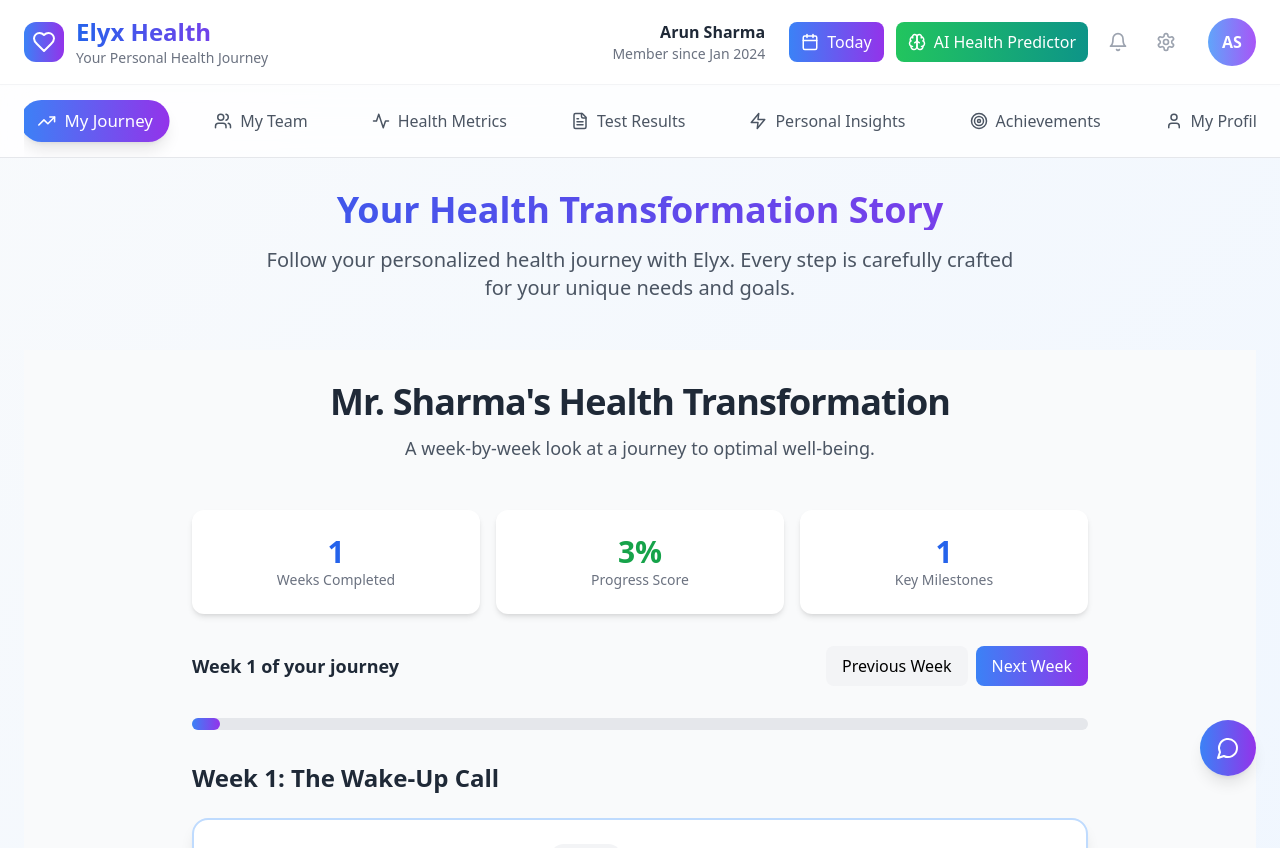
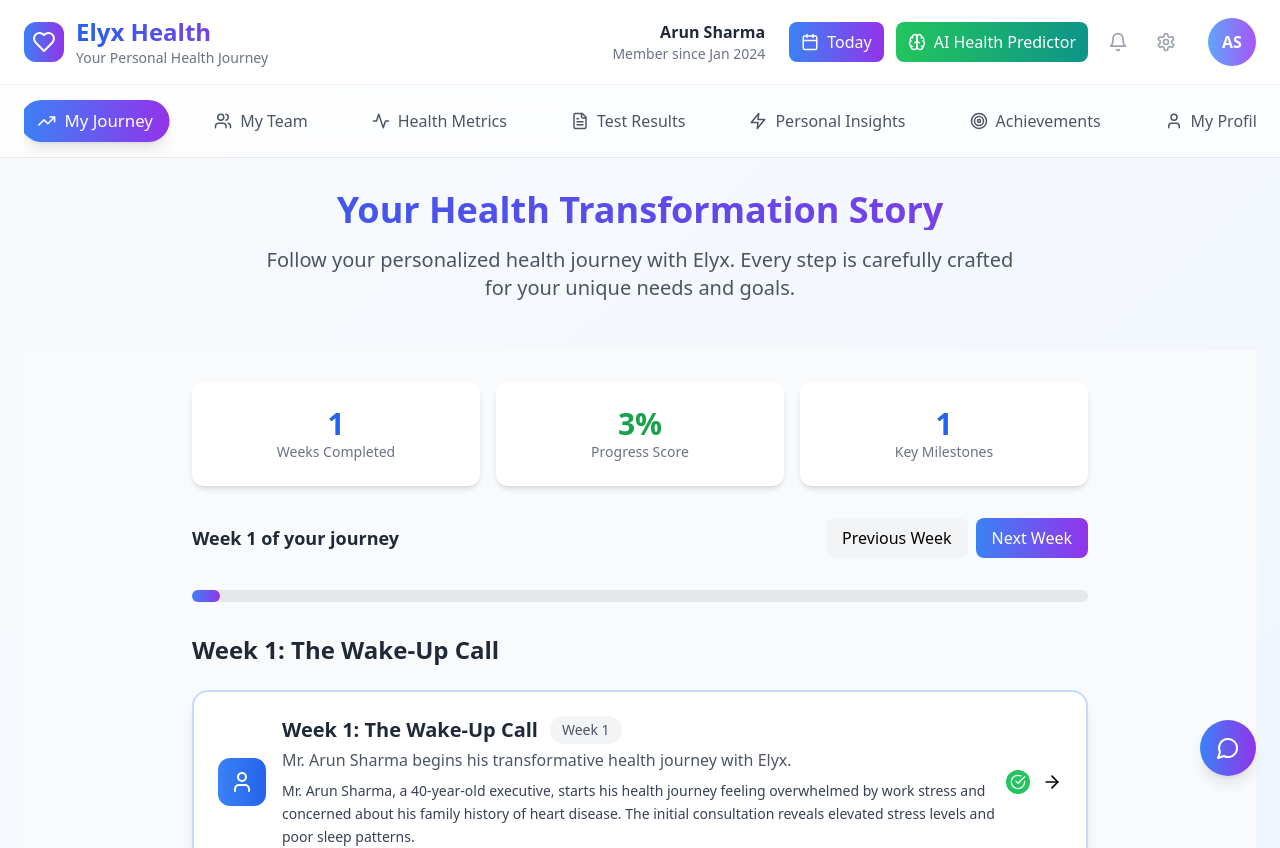
Before and after one commit to keshavban/elyxhackweb, a React (Vite) app: page / in a window 1280 px wide. Shown: the top 848 px of the page. Built offline with nearby package versions, Linux system fonts and the light colour scheme.

Commit message:
Updated JourneyTimeline.tsx

```diff
--- a/src/components/JourneyTimeline.tsx
+++ b/src/components/JourneyTimeline.tsx
@@ -575,10 +575,6 @@ const App = () => {
   return (
     <div className="bg-gray-50 min-h-screen p-4 sm:p-6 md:p-8 font-sans">
       <div className="max-w-4xl mx-auto">
-        <header className="text-center mb-12">
-            <h1 className="text-4xl font-extrabold text-gray-800 tracking-tight">Mr. Sharma's Health Transformation</h1>
-            <p className="mt-3 text-lg text-gray-600">A week-by-week look at a journey to optimal well-being.</p>
-        </header>
         <JourneyTimeline currentWeek={currentWeek} setCurrentWeek={setCurrentWeek} />
       </div>
     </div>
```
